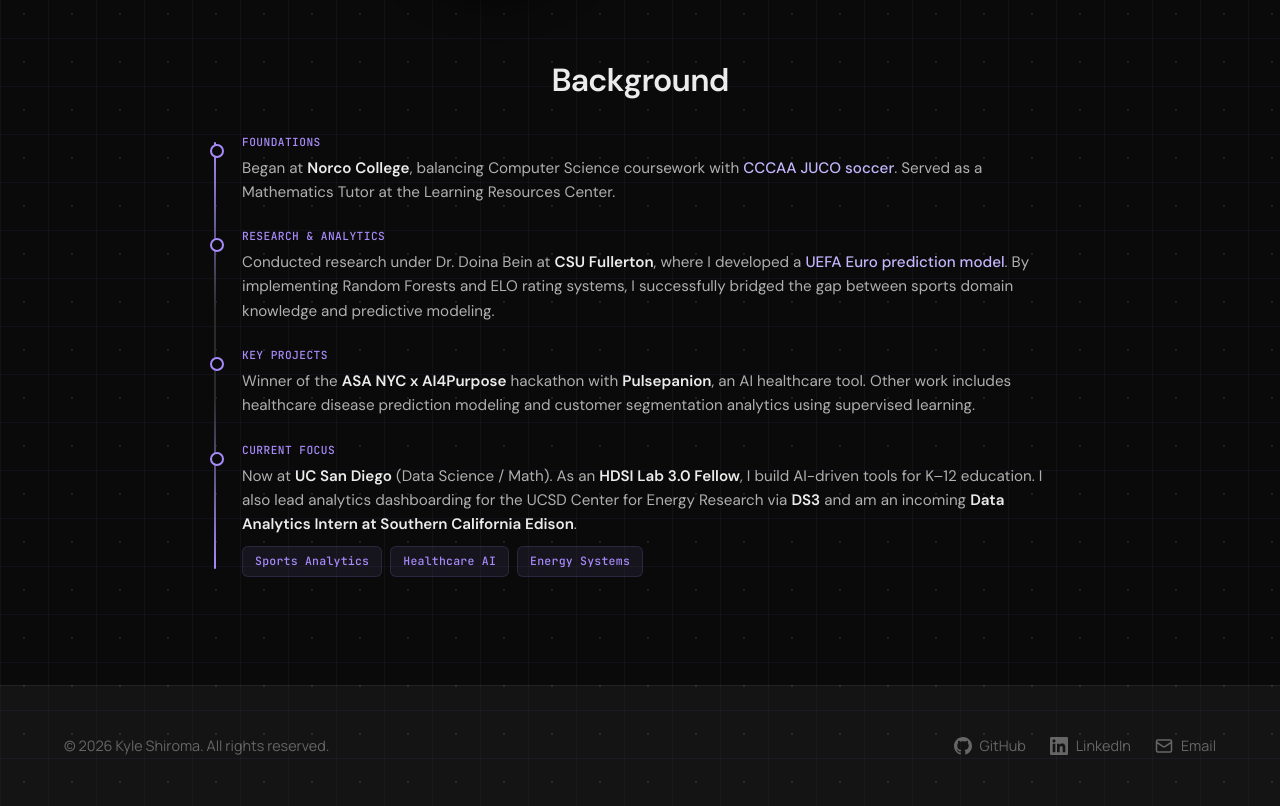
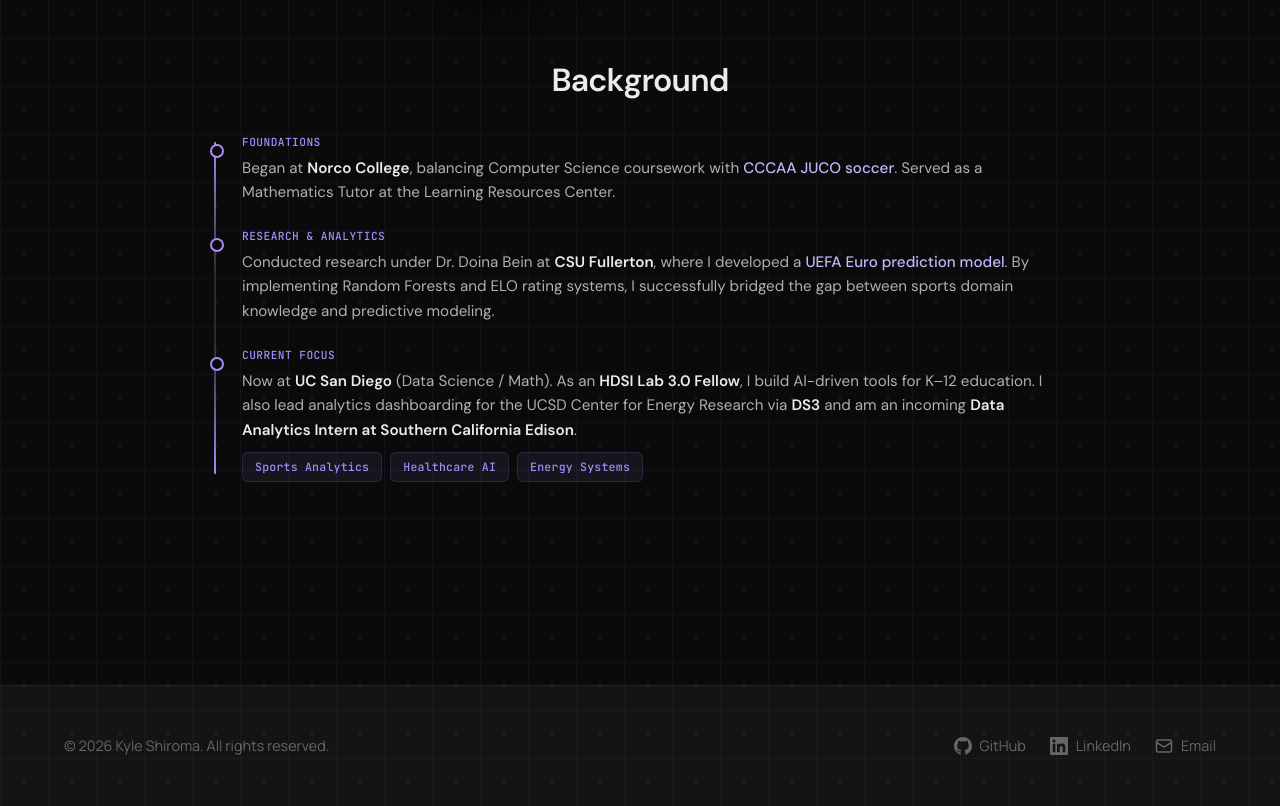
Before and after one commit to k-shiroma-code/k-shiroma-code.github.io, a Jekyll site: the page built from index.md, in a window 1280 px wide and 1248 px high, cut to the strip 442-1248 px from the top of the window. Built offline with Jekyll 4.4.1, drawn with Linux system fonts in a browser that asks for light colours; some web fonts are replaced.

Commit message:
Update index.md

```diff
--- a/index.md
+++ b/index.md
@@ -515,13 +515,6 @@
     </div>
 
     <div class="narrative-block">
-      <span class="narrative-tag">Key Projects</span>
-      <p class="narrative-text">
-        Winner of the <strong>ASA NYC x AI4Purpose</strong> hackathon with <strong>Pulsepanion</strong>, an AI healthcare tool. Other work includes healthcare disease prediction modeling and customer segmentation analytics using supervised learning.
-      </p>
-    </div>
-
-    <div class="narrative-block">
       <span class="narrative-tag">Current Focus</span>
       <p class="narrative-text">
         Now at <strong>UC San Diego</strong> (Data Science / Math). As an <strong>HDSI Lab 3.0 Fellow</strong>, I build AI-driven tools for K–12 education. I also lead analytics dashboarding for the UCSD Center for Energy Research via <strong>DS3</strong> and am an incoming <strong>Data Analytics Intern at Southern California Edison</strong>.
```
